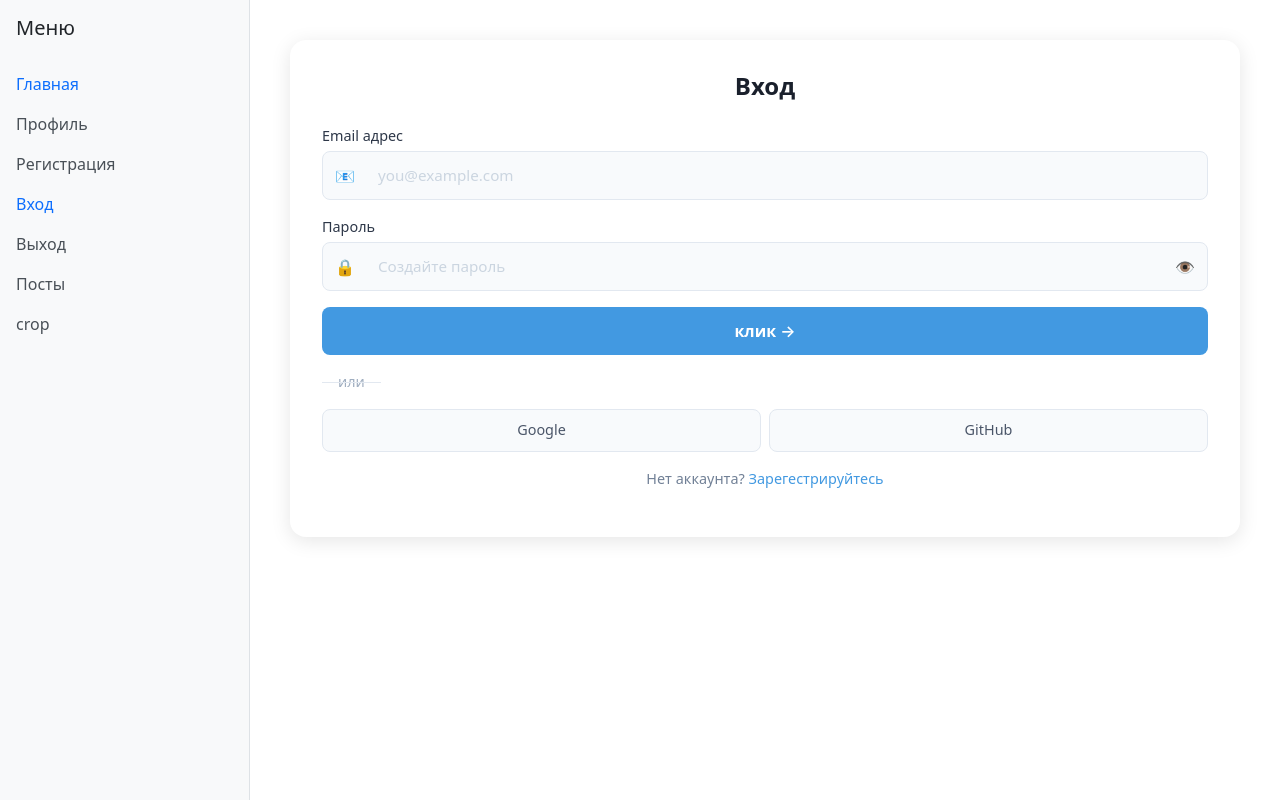
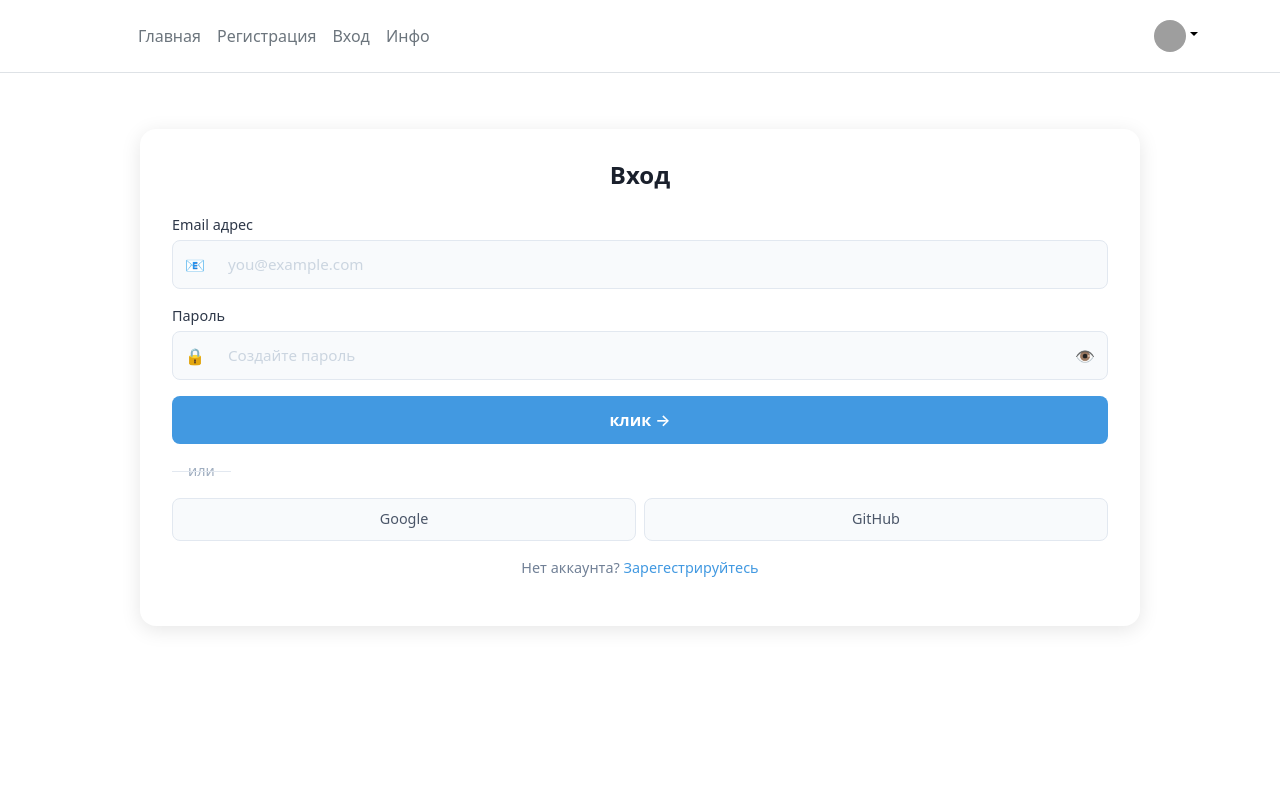
Before and after one commit to meeymirita/mita, a Vue app in the folder frontend/: page /login in a window 1280 px wide. Built offline with nearby package versions, Linux system fonts and the light colour scheme; grey boxes are pictures that could not be loaded.

Commit message:
ренейм компонентов и стор для user по доке

```diff
--- a/frontend/src/App.vue
+++ b/frontend/src/App.vue
@@ -1,5 +1,7 @@
 <template>
-  <div class="">
-    <RouterView/>
-  </div>
+  <RouterView />
 </template>
+
+
+<script setup lang="ts">
+</script>
--- /dev/null
+++ b/frontend/src/components/Header.vue
@@ -0,0 +1,44 @@
+<script setup>
+
+</script>
+<template>
+  <header class="p-3 mb-3 border-bottom">
+    <div class="container">
+      <div class="d-flex flex-wrap align-items-center justify-content-center justify-content-lg-start">
+        <a href="/" class="d-flex align-items-center mb-2 mb-lg-0 link-body-emphasis text-decoration-none">
+          <svg class="bi me-2" width="40" height="32" role="img" aria-label="Bootstrap"><use xlink:href="#bootstrap"></use></svg>
+        </a>
+
+        <ul class="nav col-12 col-lg-auto me-lg-auto mb-2 justify-content-center mb-md-0">
+          <li>
+            <router-link to="/posts" class="nav-link px-2 link-secondary">Главная</router-link>
+          </li>
+          <li>
+            <router-link to="/register" class="nav-link px-2 link-secondary">Регистрация</router-link>
+          </li>
+          <li>
+            <router-link to="/login" class="nav-link px-2 link-secondary">Вход</router-link>
+          </li>
+          <li>
+            <router-link to="/" class="nav-link px-2 link-secondary">Инфо</router-link>
+          </li>
+        </ul>
+        <div class="dropdown text-end">
+          <router-link to="/me" class="d-block link-body-emphasis text-decoration-none dropdown-toggle">
+            <img src="https://github.com/mdo.png" alt="mdo" width="32" height="32" class="rounded-circle">
+          </router-link>
+
+          <ul class="dropdown-menu text-small" style="">
+            <li>
+              <a class="dropdown-item" href="#">New project...</a>
+            </li>
+          </ul>
+        </div>
+      </div>
+    </div>
+  </header>
+</template>
+
+<style scoped>
+
+</style>
--- a/frontend/src/components/Layout.vue
+++ b/frontend/src/components/Layout.vue
@@ -1,57 +1,11 @@
 <script setup>
-import { ref, computed } from 'vue'
-const currentPath = ref(window.location.hash)
-
-console.log( currentPath.value);
+import Header from '@/components/Header.vue'
 </script>
 <template>
-  <div class="d-flex">
-    <aside class="sidebar bg-light vh-100" style="width: 250px;">
-      <div class="p-3">
-        <h5 class="mb-4">Меню</h5>
-        <ul class="nav flex-column">
-          <li class="nav-item">
-            <router-link to="/" class="nav-link">Главная</router-link>
-          </li>
-          <li class="nav-item">
-            <router-link to="/me" class="nav-link ">Профиль</router-link>
-          </li>
-          <li class="nav-item">
-            <router-link to="/register" class="nav-link">Регистрация</router-link>
-          </li>
-          <li class="nav-item">
-            <router-link to="/login" class="nav-link">Вход</router-link>
-          </li>
-          <li class="nav-item">
-            <router-link to="/logout" class="nav-link ">Выход</router-link>
-          </li>
-          <li class="nav-item">
-            <router-link to="/posts" class="nav-link ">Посты</router-link>
-          </li>
-          <li class="nav-item">
-            <router-link to="/crop" class="nav-link ">crop</router-link>
-          </li>
-        </ul>
-      </div>
-    </aside>
 
-    <main class="flex-grow-1 p-4">
-      <RouterView/>
-    </main>
-  </div>
+  <Header/>
+
+  <main class="flex-grow-1 p-4">
+    <RouterView/>
+  </main>
 </template>
-<style scoped>
-.sidebar {
-  border-right: 1px solid #dee2e6;
-  min-height: 100vh;
-}
-.nav-link {
-  color: #495057;
-  padding: 0.5rem 0;
-}
-.nav-link:hover,
-.nav-link.router-link-active {
-  color: #0d6efd;
-  font-weight: 500;
-}
-</style>
--- a/frontend/src/pages/Home.vue
+++ /dev/null
@@ -1,18 +0,0 @@
-<template>
-    <div class="row">
-      Реализованный функционал
-      <br><br>
-      Регистрация <br> с подтверждением почты по коду <br>
-      Повторная отправка кода на почту
-      <br><br>
-      Логин пользователя <br>
-      Выход <br>
-      Вывод постов  <br>
-      Профиль с загрузкой аватара и отправкой кода подтверждения на почту если емаил еще не подтверждён
-
-    </div>
-</template>
-
-<script setup>
-
-</script>
--- /dev/null
+++ b/frontend/src/pages/HomePage.vue
@@ -0,0 +1,37 @@
+<script setup>
+import { useUserStore } from '@/stores/user.js'
+
+const userStore = useUserStore()
+
+let user = {
+  avatar: 'http://localhost:8080/storage/32/avatar.webp',
+  created_at: '2026-01-05 21:15:54',
+  email: 'mirita@mail.com',
+  email_verified_at: null,
+  id: 2,
+  login: 'mira',
+  name: 'mirita',
+  status: 'pending',
+  type: 'superadmin',
+  updated_at: '2026-01-07 00:28:43',
+};
+
+userStore.setUser(user)
+</script>
+
+<template>
+{{userStore.user}}
+  <div class="row">
+    Реализованный функционал
+    <br><br>
+    Регистрация <br> с подтверждением почты по коду <br>
+    Повторная отправка кода на почту
+    <br><br>
+    Логин пользователя <br>
+    Выход <br>
+    Вывод постов <br>
+    Профиль с загрузкой аватара и отправкой кода подтверждения на почту если емаил еще не
+    подтверждён
+
+  </div>
+</template>
--- a/frontend/src/components/Login.vue
+++ b/frontend/src/pages/LoginPage.vue
@@ -1,6 +1,6 @@
 <script setup>
 import { ref, reactive } from 'vue';
-import apiClient from '@/api/axios';
+import apiClient from '@/api/axios.js';
 import { useRouter } from 'vue-router';
 const router = useRouter();
 const form = reactive({
--- a/frontend/src/components/Me.vue
+++ b/frontend/src/pages/MePage.vue
@@ -3,7 +3,7 @@ import { ref, onMounted, watch, onUnmounted,computed  } from 'vue'
 import { useRouter } from 'vue-router'
 import { useNotificationStore } from '@/stores/notification.js'
 import VuePictureCropper, { cropper } from 'vue-picture-cropper'
-import apiClient from '@/api/axios'
+import apiClient from '@/api/axios.js'
 
 const notification = useNotificationStore()
 
@@ -40,6 +40,7 @@ const fetchUserData = async () => {
   try {
     const response = await apiClient.get('/user/me')
     user.value = response.data.data
+    console.log(user.value)
     localUser.value = { ...response.data.data }
     hasChanges.value = false
 
@@ -833,7 +834,6 @@ const startTimer = (minutes = 1) => {
 }
 .user-profile {
   min-height: 100vh;
-  background: linear-gradient(135deg, #667eea 0%, #764ba2 100%);
   padding: 20px;
 }
 
--- a/frontend/src/components/Register.vue
+++ b/frontend/src/pages/RegisterPage.vue
@@ -1,6 +1,6 @@
 <script setup>
 import { ref, reactive } from 'vue';
-import apiClient from '@/api/axios';
+import apiClient from '@/api/axios.js';
 
 const form = reactive({
   email: '',
--- a/frontend/src/stores/user.js
+++ b/frontend/src/stores/user.js
@@ -1,11 +1,37 @@
-<script setup>
+// сразу из примера https://pinia.vuejs.org/core-concepts/
+// пример про счётчик
+// export const useCounterStore = defineStore('counter', () => {
+//   const count = ref(0)
+//   const name = ref('Eduardo')
+//   const doubleCount = computed(() => count.value * 2)
+//   function increment() {
+//     count.value++
+//   }
+//
+//   return { count, name, doubleCount, increment }
+// })
+import { defineStore } from 'pinia'
 
-</script>
+export const useUserStore = defineStore('user', {
+  state: () => ({
+    user: null,
+    token: null,
+    isAuthenticated: false
+  }),
+  actions: {
+    setUser(userData) {
+      this.user = userData
+    },
+    getUser() {
+      console.log('функция getUser')
+    },
+    unsetUser(){
+      console.log('функция unsetUser')
+    },
+    updateUserFromUpdateData() {
+      console.log('updateUserFromUpdateData')
+    }
+  }
 
-<template>
 
-</template>
-
-<style scoped>
-
-</style>
+})
```
Also changed, not shown: frontend/src/router/index.js (+6 -6 lines), frontend/src/pages/Logout.vue (renamed from frontend/src/components/Logout.vue), frontend/src/pages/PostsPage.vue (renamed from frontend/src/components/AllPosts.vue).
